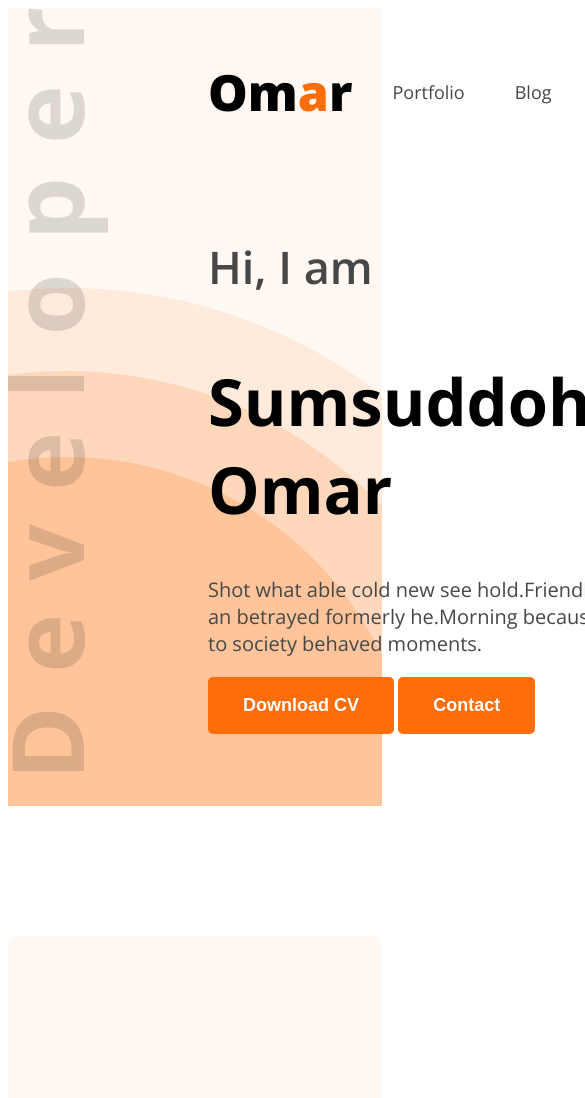
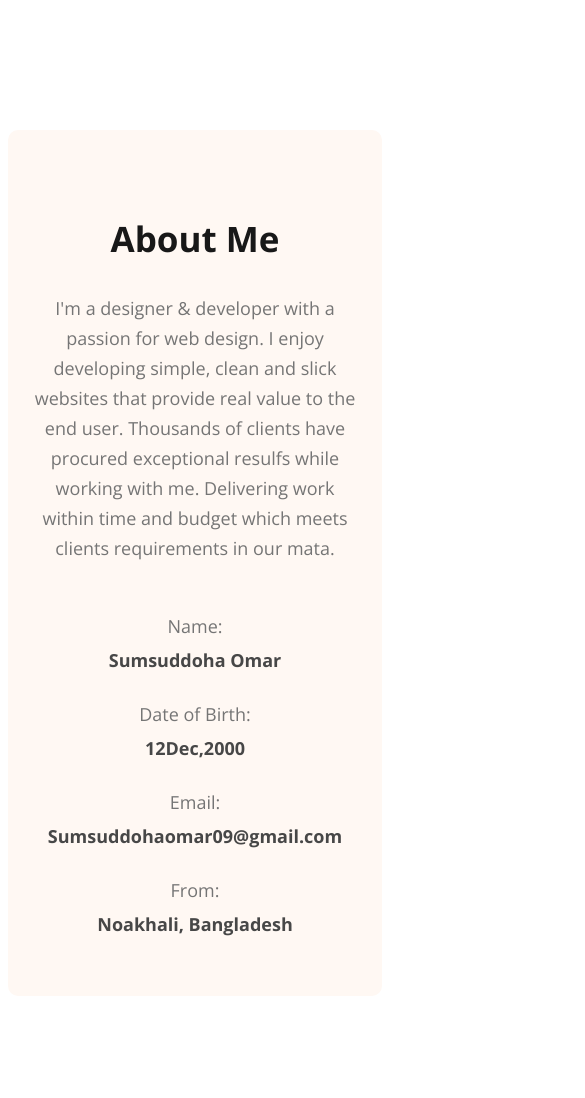
Before and after one commit to SumsuddohaOmar/user-portfolio, a plain HTML site: page index.html in a window 390 px wide. Shown: the top 1098 px of the page, 585 px wide, since content can reach past the window. Drawn offline with nearby package versions, Linux system fonts and the light colour scheme.

Commit message:
added little responsiveness

```diff
--- a/css/style.css
+++ b/css/style.css
@@ -70,7 +70,9 @@ nav ul li a {
 header {
   background-image: url(../images/developer.png), url(../images/header_bg.png);
   background-repeat: no-repeat;
-  background-position: top left, bottom right;
+  background-position:
+    top left,
+    bottom right;
 }
 /* banner styles */
 .banner {
@@ -105,22 +107,29 @@ main {
 /* about section */
 .about {
   border-radius: 10px;
-  padding: 130px 150px;
+  padding: 130px 50px;
   text-align: center;
   margin-top: 130px;
 }
-table {
+.personal-details{
+  display: flex;
   margin-top: 50px;
+  gap: 20px;
+  justify-content: space-evenly;
 }
-tr td {
+.about-items p{
+  color: #474747;
+  font-size: 18px;
+  font-weight: 700;
+}
+.about-items h6{
   color: #757575;
   font-size: 18px;
-  padding-right: 20px;
+  font-weight: 400;
 }
-tr th {
-  color: #474747;
-  font-size: 18px;
-  padding-right: 20px;
+.about-items h6,p{
+  margin-top: 0;
+  margin-bottom: 10px;
 }
 /* what i do section styles */
 .whatido {
@@ -208,7 +217,8 @@ footer {
   width: 50%;
   margin-top: 80px;
 }
-form input[type="text"],input[type="email"],
+form input[type="text"],
+input[type="email"],
 textarea {
   width: 50%;
   display: block;
@@ -218,3 +228,55 @@ textarea {
   background-color: #ffffff;
   margin-bottom: 20px;
 }
+/* responsive media query */
+.hide {
+  display: none;
+}
+@media screen and (max-width: 576px) {
+  main{
+    margin: 0;
+  }
+  .skills {
+    flex-direction: column;
+    align-items: center;
+  }
+  .edu-exp {
+    flex-direction: column;
+  }
+  .education,
+  .experience {
+    padding-left: 10px;
+  }
+  footer {
+    flex-direction: column;
+    align-items: center;
+    padding: 10px 10px 100px 10px;
+  }
+  .contact {
+    width: 100%;
+    padding: 0px 0px;
+  }
+  .form {
+    margin-top: auto;
+    width: 100%;
+  }
+  form input[type="text"],
+  input[type="email"],
+  textarea {
+    width: calc(100% - 70px);
+  }
+  .about{
+    padding: 50px 0px;
+  }
+  .personal-details{
+    flex-direction: column;
+    align-items: center;
+  }
+  .section-description{
+    padding: 1px 20px;
+  }
+  .skill{
+    width: 220px;
+    padding: 30px 20px;
+  }
+}
--- a/index.html
+++ b/index.html
@@ -13,7 +13,7 @@
     <link rel="stylesheet" href="css/style.css" />
   </head>
   <body class="open-sans-simple">
-    <header class="secoundary-bg">
+    <header class="secoundary-bg hide">
       <nav>
         <h3 class="nav-title">Om<span class="text-primary">a</span>r</h3>
         <ul>
@@ -46,20 +46,23 @@
           while working with me. Delivering work within time and budget which
           meets clients requirements in our mata.
         </p>
-        <table>
-          <tr>
-            <td>Name:</td>
-            <td>Email:</td>
-            <td>Date of Birth:</td>
-            <td>From:</td>
-          </tr>
-          <tr>
-            <th>Sumsuddoha Omar</th>
-            <th>Sumsuddohaomar09@gmail.com</th>
-            <th>12 December, 2000</th>
-            <th>Noakhali, Bangladesh</th>
-          </tr>
-        </table>
+        <div class="personal-details">
+          <div class="about-items">
+            <h6>Name:</h6>
+            <p>Sumsuddoha Omar</p>
+          </div>
+          <div class="about-items">
+            <h6>Date of Birth:</h6>
+            <p>12Dec,2000</p>
+          </div>
+          <div class="about-items">
+            <h6>Email:</h6>
+            <p>Sumsuddohaomar09@gmail.com</p>
+          </div>
+          <div class="about-items">
+            <h6>From:</h6>
+            <p>Noakhali, Bangladesh</p>
+          </div>
       </section>
       <!-- what i do section -->
       <section class="whatido">
@@ -181,7 +184,7 @@
     </main>
     <footer>
       <div class="contact">
-        <h3 class="section-title">Lets Connect</h3>
+        <h3 class="section-title">Let's Connect</h3>
         <p class="contact-description">
           Please fill out the form on this section to contact with me or call
           between 9:00 A.M and 8.00 P.M ET, Monday through Friday
```
